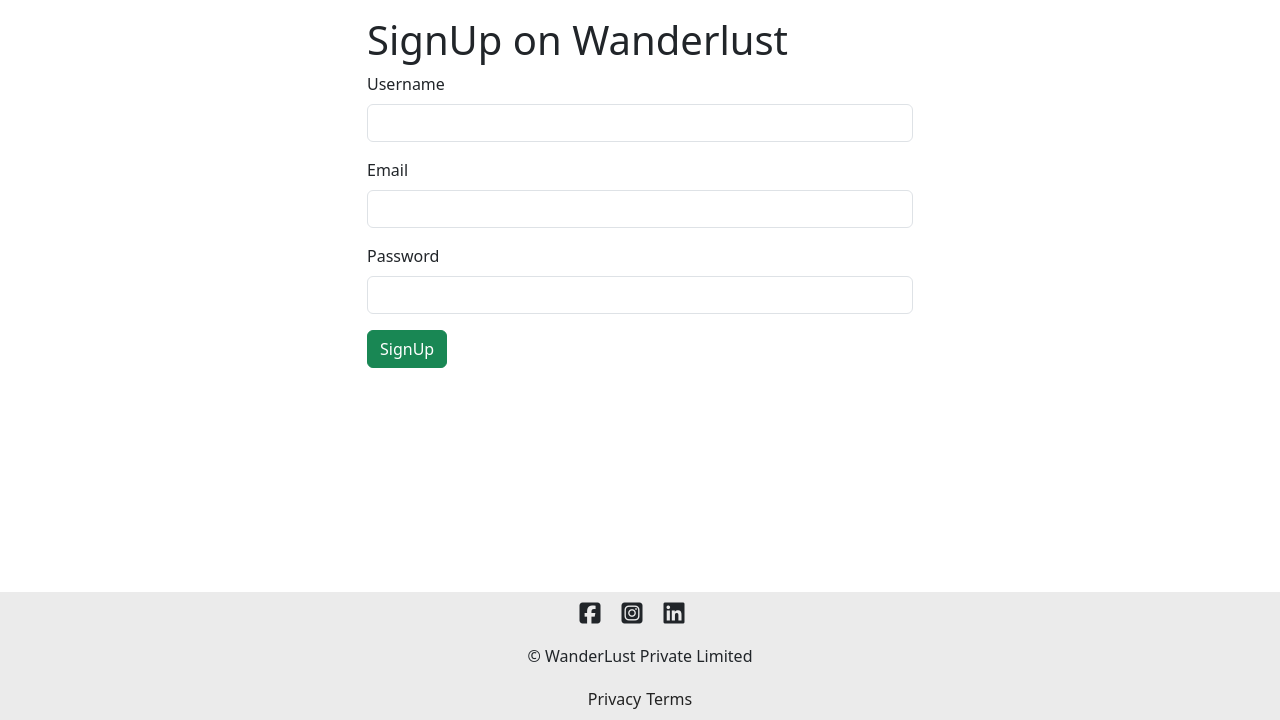
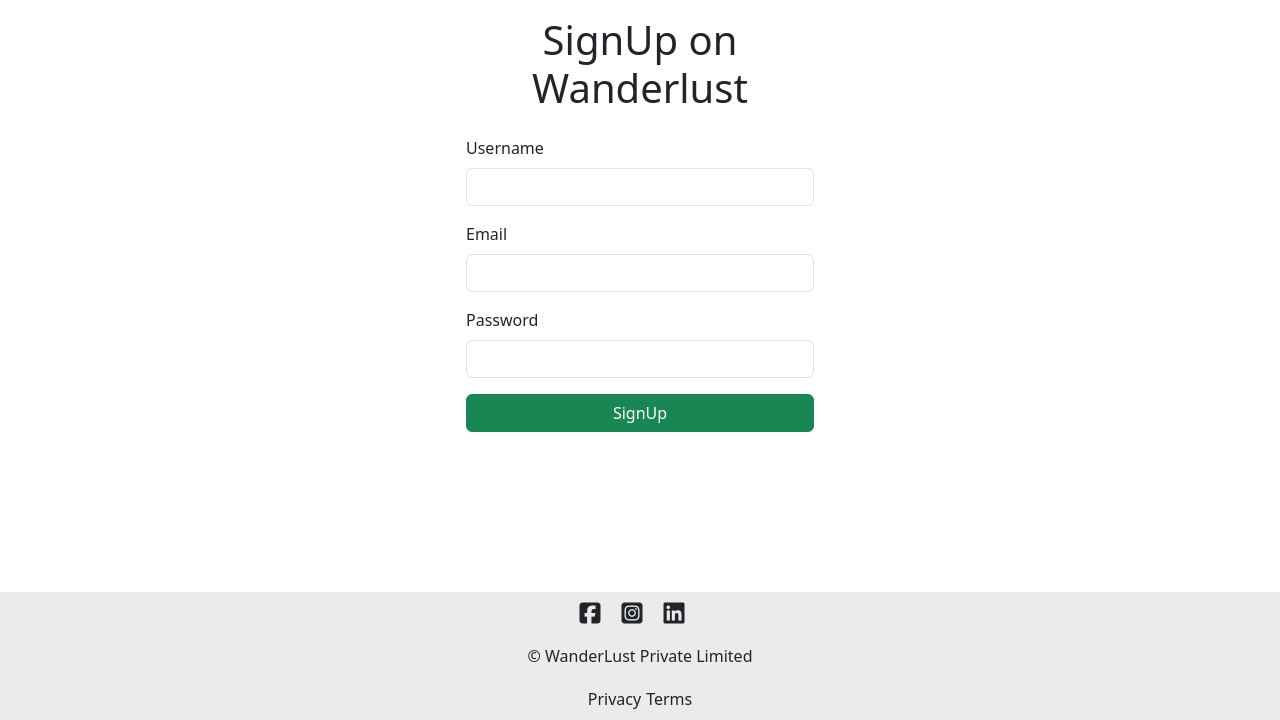
Before and after one commit to asad-as1/WanderLust, a Node server app: page /signup in a window 1280 px wide. Shown: the part 80-800 px from the top of the page. Run offline with Node 20, Linux system fonts and the light colour scheme; some libraries are stand-ins or nearby versions.

Commit message:
Some changes in styling

```diff
--- a/app.js
+++ b/app.js
@@ -69,9 +69,9 @@ const sessionOptions = {
   }
 };
 
-// app.get("/", (req, res) => {
-//   res.send("Hi, I am root");
-// });
+app.get("/", (req, res) => {
+  res.redirect("/listings");
+});
 
 app.use(session(sessionOptions));
 app.use(flash());
--- a/views/users/signup.ejs
+++ b/views/users/signup.ejs
@@ -1,8 +1,9 @@
 <% layout("/layouts/boilerplate") %>
 
-<div class="row mt-3">
-    <h1 class="col-6 offset-3">SignUp on Wanderlust</h1>
-  <div class="col-6 offset-3">
+<div class="container mt-3">
+  <div class="row justify-content-center">
+    <div class="col-12 col-sm-10 col-md-8 col-lg-6 col-xl-4">
+      <h1 class="text-center mb-4">SignUp on Wanderlust</h1>
       <form action="/signup" method="POST" class="needs-validation" novalidate>
         <div class="mb-3">
           <label for="username" class="form-label">Username</label>
@@ -38,7 +39,8 @@
           />
         </div>
 
-      <button class="btn btn-success">SignUp</button>
+        <button class="btn btn-success w-100">SignUp</button>
       </form>
     </div>
   </div>
+</div>
```
Also changed, not shown: views/listings/index.ejs (+8 -5 lines), views/users/login.ejs (+6 -5 lines). Lines whose indentation alone changed are shown as unchanged.
